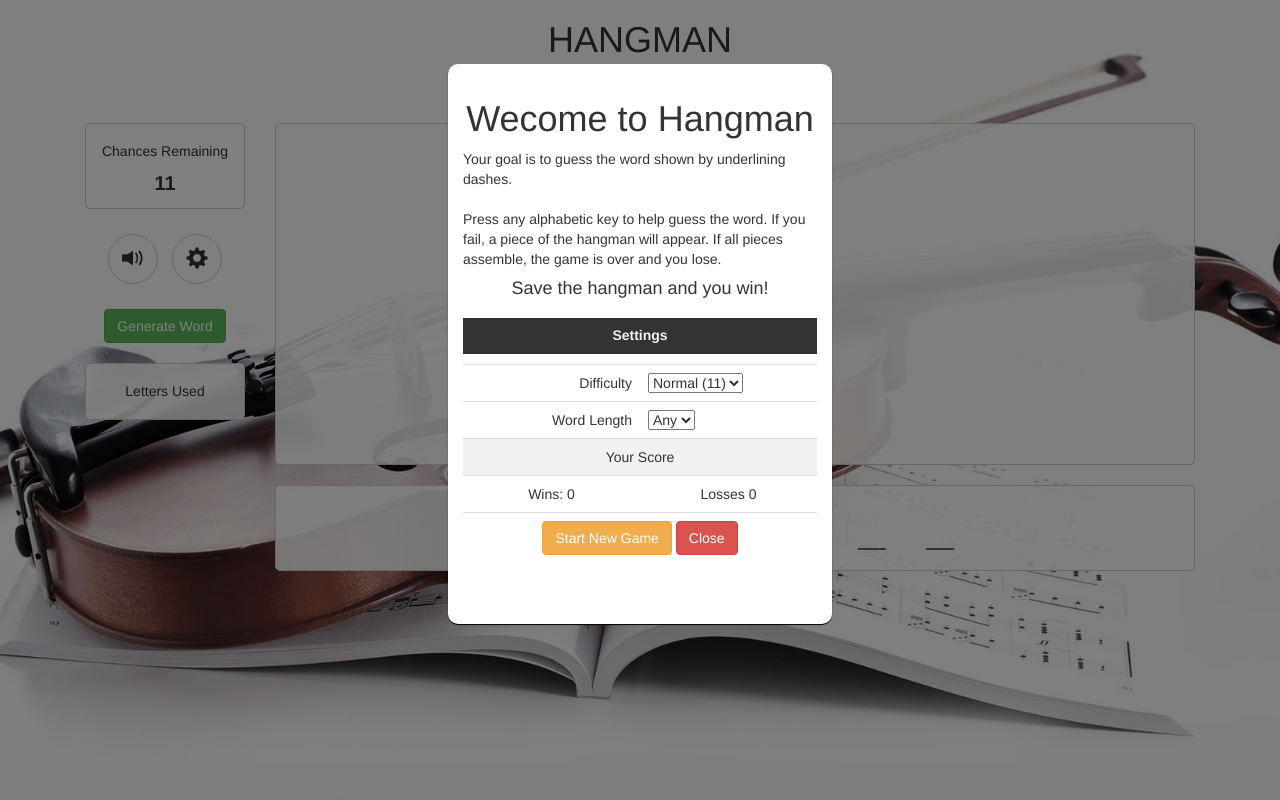
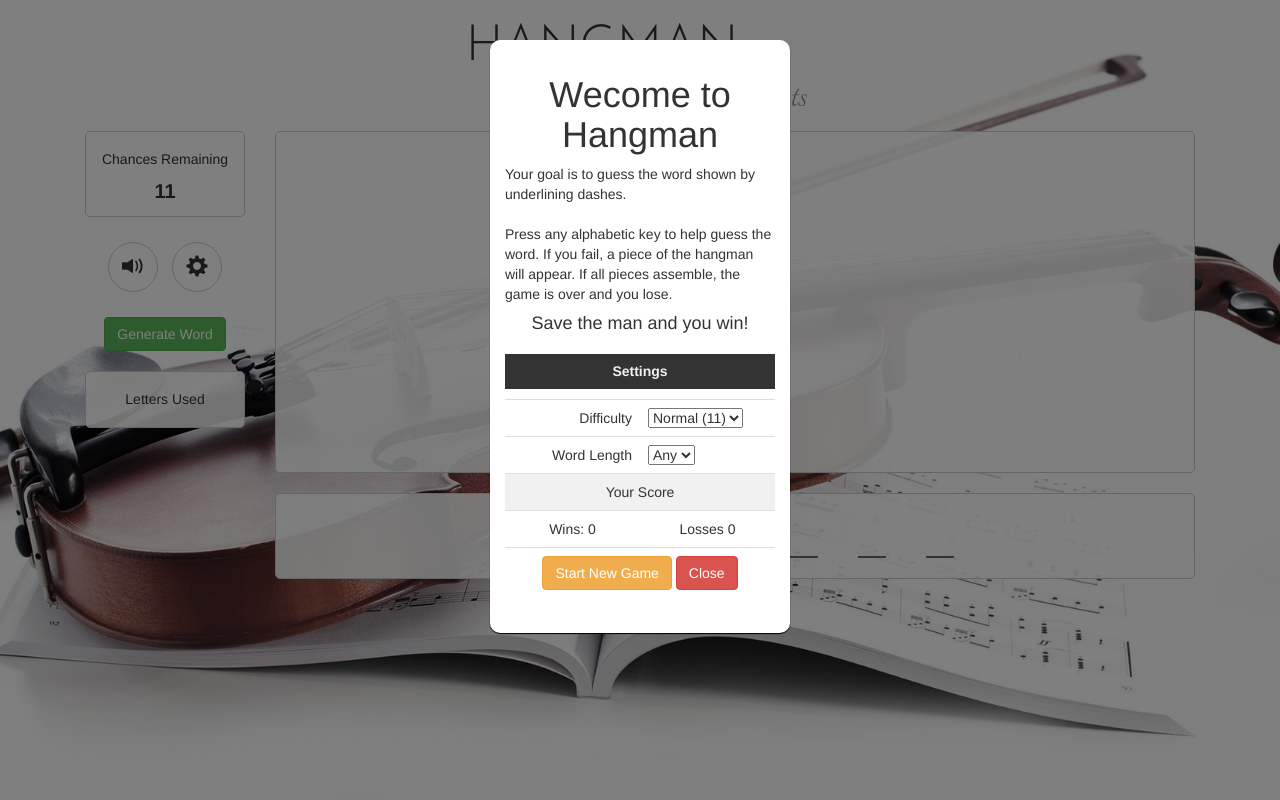
Before and after one commit to CoreyDH/Hangman-Game, a PHP site: page / in a window 1280 px wide. Run offline with PHP 8.4, Linux system fonts and the light colour scheme.

Commit message:
Added sounds, resize on modal set, mostly completed

```diff
--- a/assets/css/style.css
+++ b/assets/css/style.css
@@ -5,6 +5,18 @@ body {
   background-position: top center;
   background-attachment: fixed;
   background-repeat: no-repeat;
+}
+header h1 {
+  font-family: 'Josefin Sans', sans-serif;
+  font-size: 50px;;
+  margin-left: -76px
+}
+header h2 {
+  font-family: 'Tangerine', cursive;
+  font-size: 46px;
+  margin-top: -15px;
+  margin-left: 76px;
+  color: #929292;
 }
 .white-bg {
   border: 1px solid #ccc;
@@ -216,13 +228,12 @@ body {
   background-color: rgba(0,0,0,0.5);
 }
 #modal-box {
-  position:fixed;
+  position: relative;
   height: 70%;
   width: 30%;
   min-height: 500px;
   min-width: 300px;
-  top: 8%;
-  left: 35%;
+  top: 40px;
   background-color: white;
   box-shadow: 0px 1px 1px #000;
   border-radius: 10px;
--- a/assets/javascript/game.js
+++ b/assets/javascript/game.js
@@ -20,6 +20,7 @@
             this.difficulty = this.chances > 11 ? 'easy' : 'normal';
 
             this.animation.clear();
+            this.sound.init();
 
             if (this.wordList.length < 1) {
                 this.getList();
@@ -147,6 +148,7 @@
 
             var oldWordLength = this.wordInProgress.length;
 
+            // Find letter in word
             for (var i = 0; i < this.word.length; i++) {
 
                 if (this.userGuess === this.word[i]) {
@@ -215,14 +217,16 @@
 
             this.wins++;
             document.getElementById('hangman-wins').innerHTML = this.wins;
-            this.modal.html('<h1 class="text-center">YOU WIN</h1>');
+            this.modal.html('<h1 class="text-center">YOU WIN</h1><h3>The word was <strong>'+this.word+'</strong></h3>');
+            this.sound.victory();
         },
 
         lose: function() {
 
             this.losses++;
             document.getElementById('hangman-losses').innerHTML = this.losses;
-            this.modal.html('<h1 class="text-center">YOU LOSE!</h1>');
+            this.modal.html('<h1 class="text-center">YOU LOSE</h1><h3>The word was <strong>'+this.word+'</strong></h3>');
+            this.sound.defeat();
         },
 
         keyOn: function() {
@@ -294,50 +298,109 @@
           mute: false,
           winTracks: ['ff7victory.mp3'], // Plays on win
           loseTracks: ['sadviolinmlg.mp3','heartwillgoon.mp3'], // Plays on loss
-          rightTracks: [],
-          wrongTracks: [],
+          rightTracks: ['violinright.mp3'], // Play on correct guess
+          wrongTracks: [''], // Play on wrong guess
           path: 'assets/sounds',
           bgMusic: document.getElementById('hangman-music-bg'),
 
           init: function() {
 
-            this.allTracks = [];
+            var defineCheck = true;
 
-            this.winSound = hangman.getRandom(this.winTracks);
-            this.loseSound = hangman.getRandom(this.loseTracks);
-            this.rightNoise = hangman.getRandom(this.rightTracks);
-            this.wrongNoise = hangman.getRandom(this.wrongTracks);
+            while(defineCheck) {
+              switch(undefined) {
+
+                default:
+                  defineCheck = false;
+                  break;
+
+                case this.winSound :
+                  this.winSound = new Audio(this.path+'/'+hangman.getRandom(this.winTracks));
+                  break;
+
+                case this.loseSound :
+                  this.loseSound = new Audio(this.path+'/'+hangman.getRandom(this.loseTracks));
+
+                  break;
+
+                case this.rightNoise :
+                  this.rightNoise = new Audio(this.path+'/'+hangman.getRandom(this.rightTracks));
+                  break;
+
+                case this.wrongNoise :
+                  this.wrongNoise = new Audio(this.path+'/'+hangman.getRandom(this.wrongTracks));
+                  break;
+              }
+            }
+
+            this.allTracks = [this.winSound, this.loseSound, this.rightNoise, this.wrongNoise];
+            this.stopOther();
 
             this.bgMusic.play();
 
           },
 
-          toggleMute: function(el) {
+          toggleMute: function() {
 
-            console.log(el.children);
             this.mute = this.mute ? false : true;
 
             var icon = this.mute ? 'glyphicon glyphicon-volume-off' : 'glyphicon  glyphicon-volume-up';
 
+            for(var i=0; i < this.allTracks.length; i++) {
+              this.allTracks[i].muted = this.mute;
+            }
             this.bgMusic.muted = this.mute;
-            el.className = icon;
-
+            document.getElementById('hangman-sound-icon').className = icon;
 
           },
 
           right: function() {
 
+            if(!this.mute) {
+              this.rightNoise.play();
+            }
+
           },
+
           wrong: function() {
 
+            if(!this.mute) {
+              this.wrongNoise.play();
+            }
+
           },
+
           victory: function() {
 
-          },
-          death: function() {
+            if(!this.mute) {
+              this.bgMusic.pause();
+              this.winSound.play();
+            }
 
           },
-          stop: function() {
+
+          defeat: function() {
+
+            if(!this.mute) {
+              this.bgMusic.pause();
+              this.loseSound.play();
+            }
+
+          },
+
+          stop: function(audio) {
+
+            audio.pause();
+            audio.currentTime = 0;
+
+          },
+
+          stopOther: function() {
+
+            for(var i=0; i < this.allTracks.length; i++) {
+              this.allTracks[i].pause();
+              this.allTracks[i].currentTime = 0;
+            }
 
           }
 
@@ -345,11 +408,13 @@
 
         modal: {
 
+          container : document.getElementById('modal-container'),
+
           open: function() {
 
-                var container = document.getElementById('modal-container');
-                container.style.display = 'initial';
-                container.style.opacity = 1;
+              this.container.style.display = 'initial';
+              this.container.style.opacity = 1;
+              this.resize();
 
               hangman.keyOff();
 
@@ -357,20 +422,26 @@
 
           close: function() {
 
-                var container = document.getElementById('modal-container');
-                var box = document.getElementById('modal-content');
-                container.style.display = 'none';
-                container.style.opacity = 0;
-                box.innerHTML = '';
+              this.container.style.display = 'none';
+              this.container.style.opacity = 0;
 
               hangman.keyOn();
 
           },
 
+          resize: function() {
+
+            var windowWidth = Math.max(document.documentElement.clientWidth, window.innerWidth || 0);
+            var modalBox = document.getElementById('modal-box');
+
+            modalBox.style.left = (windowWidth/2 - modalBox.clientWidth/2)+'px';
+
+          },
+
           html: function(content) {
 
-                var box = document.getElementById('modal-content');
-                box.innerHTML = content;
+              var cBox = document.getElementById('modal-content');
+              cBox.innerHTML = content;
               this.open();
 
           }
@@ -380,7 +451,7 @@
     };
 
     // Let the games begin
-    hangman.modal.html('<h1>Wecome to Hangman</h1><p>Your goal is to guess the word shown by underlining dashes. <br /><br />Press any alphabetic key to help guess the word. If you fail, a piece of the hangman will appear.  If all pieces assemble, the game is over and you lose.</p><h4>Save the hangman and you win!</h4>');
+    hangman.modal.html('<h1>Wecome to Hangman</h1><p>Your goal is to guess the word shown by underlining dashes. <br /><br />Press any alphabetic key to help guess the word. If you fail, a piece of the hangman will appear.  If all pieces assemble, the game is over and you lose.</p><h4>Save the man and you win!</h4>');
     hangman.start();
 
     // Event listeners
@@ -391,10 +462,10 @@
 
     });
 
-    document.querySelector('#hangman-sound > span').addEventListener('click', function(event) {
+    document.getElementById('hangman-sound').addEventListener('click', function(event) {
 
         event.preventDefault();
-        hangman.sound.toggleMute(event.target);
+        hangman.sound.toggleMute();
 
     });
 
@@ -429,4 +500,9 @@
 
     });
 
+    // Detect resize
+    window.onresize = function(event) {
+      hangman.modal.resize();
+    };
+
 })();
--- a/index.html
+++ b/index.html
@@ -7,6 +7,7 @@
   <title>Hangman</title>
   <link rel="stylesheet" href="assets/css/reset.css">
   <link rel="stylesheet" href="assets/vendor/bootstrap/css/bootstrap.min.css">
+  <link href="https://fonts.googleapis.com/css?family=Josefin+Sans:300|Tangerine" rel="stylesheet">
   <link rel="stylesheet" href="assets/css/style.css">
 </head>
 <body>
@@ -34,7 +35,7 @@
             <div class="settings col-md-12">
               <div class="row">
                 <div id="hangman-sound" class="white-bg">
-                  <span class="glyphicon glyphicon-volume-up"></span>
+                  <span id="hangman-sound-icon" class="glyphicon glyphicon-volume-up"></span>
                 </div>
                 <div id="hangman-settings"class="white-bg">
                   <span class="glyphicon glyphicon-cog"></span>
```
Also changed, not shown: 2 other files. Lines whose indentation alone changed are shown as unchanged.
